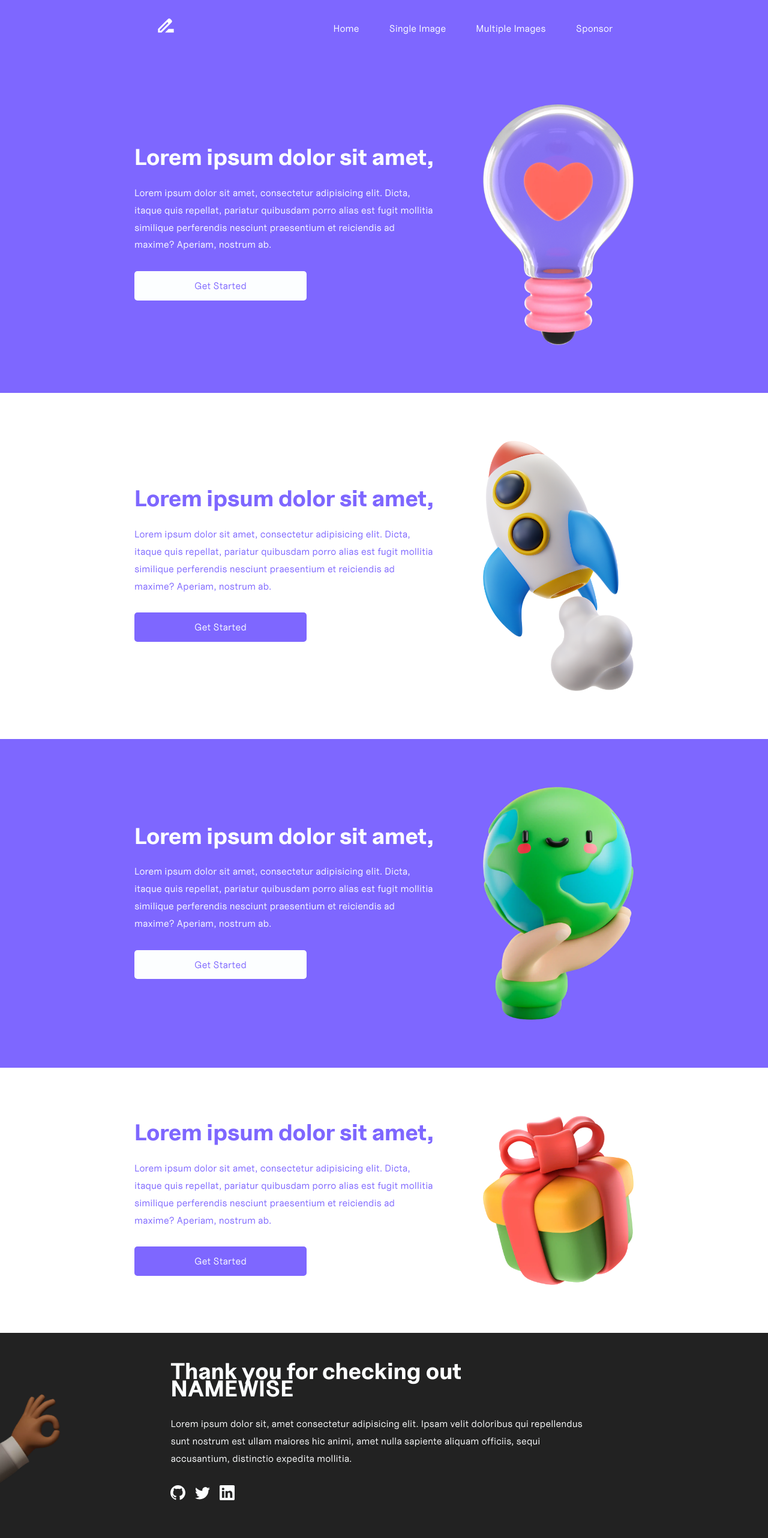
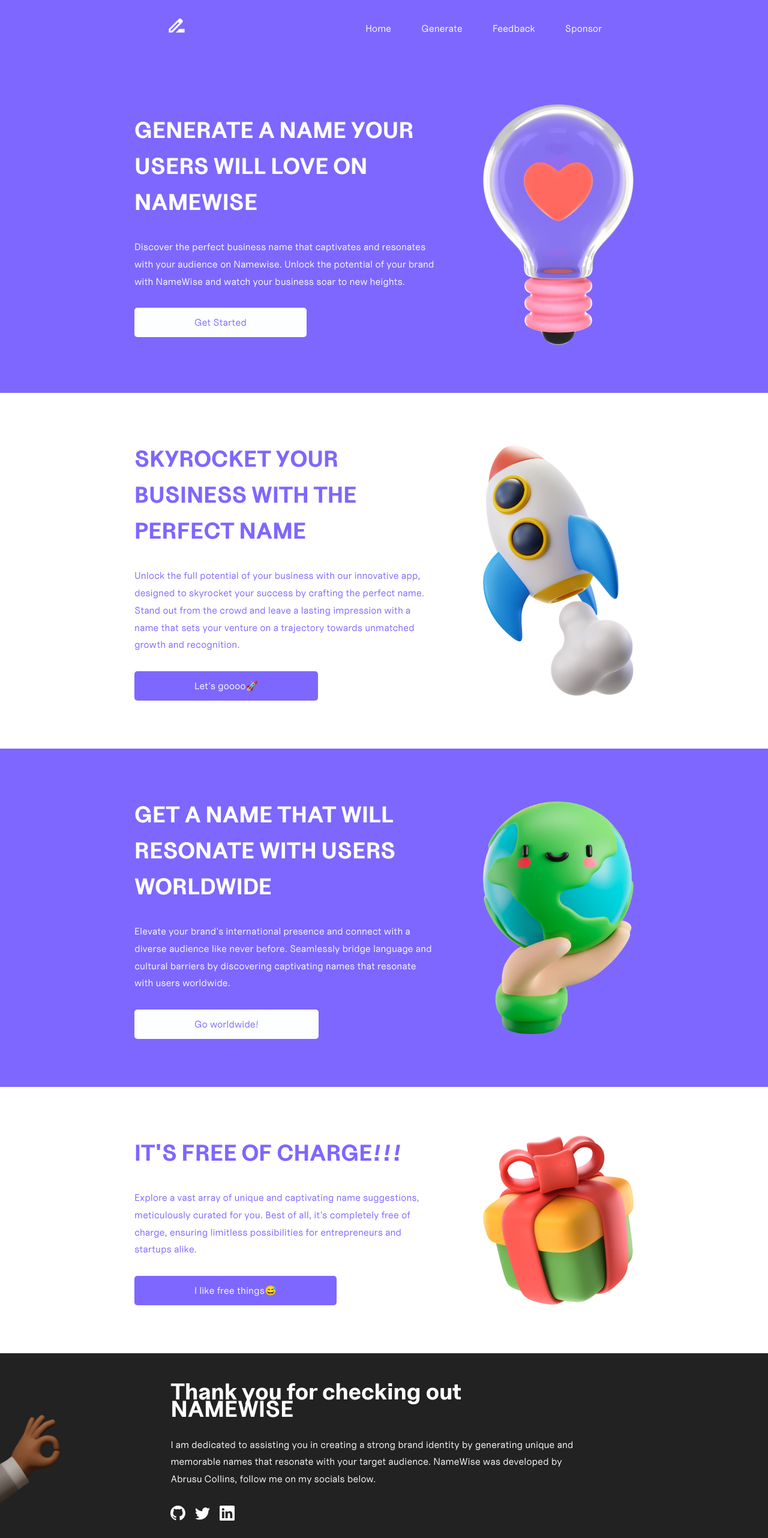
Before and after one commit to abrusu-collins/namewise, a Next.js app: page / in a window 1280 px wide. Shown: the top 2564 px of the page at 60% size. Built offline with nearby package versions, Linux system fonts and the light colour scheme.

Commit message:
copywriting done

```diff
--- a/src/components/Free.jsx
+++ b/src/components/Free.jsx
@@ -6,14 +6,14 @@
       <div className="white">
         <div className="white-inner">
           <div>
-            <p className="white-title">Lorem ipsum dolor sit amet,</p>
+            <p className="white-title">IT&apos;S FREE OF CHARGE!!!</p>
             <p className="white-text">
-              Lorem ipsum dolor sit amet, consectetur adipisicing elit. Dicta,
-              itaque quis repellat, pariatur quibusdam porro alias est fugit
-              mollitia similique perferendis nesciunt praesentium et reiciendis
-              ad maxime? Aperiam, nostrum ab.
+              Explore a vast array of unique and captivating name suggestions,
+              meticulously curated for you. Best of all, it&apos;s
+              completely free of charge, ensuring limitless possibilities for
+              entrepreneurs and startups alike.
             </p>
-            <a href=""> Get Started</a>
+            <a href="">I like free things😅</a>
           </div>
           <img src="/3d/gift.webp" alt="" />
         </div>
--- a/src/components/Hero.jsx
+++ b/src/components/Hero.jsx
@@ -5,12 +5,13 @@
     <div className="violet">
       <div className="violet-inner">
         <div>
-          <p className="violet-title">Lorem ipsum dolor sit amet,</p>
+          <p className="violet-title">
+            GENERATE A NAME YOUR USERS WILL LOVE ON NAMEWISE
+          </p>
           <p className="violet-text">
-            Lorem ipsum dolor sit amet, consectetur adipisicing elit. Dicta,
-            itaque quis repellat, pariatur quibusdam porro alias est fugit
-            mollitia similique perferendis nesciunt praesentium et reiciendis ad
-            maxime? Aperiam, nostrum ab.
+            Discover the perfect business name that captivates and resonates
+            with your audience on Namewise. Unlock the potential of your brand
+            with NameWise and watch your business soar to new heights.
           </p>
           <a href=""> Get Started</a>
         </div>
--- a/src/components/NavBar.jsx
+++ b/src/components/NavBar.jsx
@@ -9,17 +9,17 @@
     <nav>
       <div className="navbar">
         <Link href="/">
-          <MdDriveFileRenameOutline size={35}  color="white"/>
+          <MdDriveFileRenameOutline size={35} color="white" />
         </Link>
         <ul>
           <li>
             <Link href="/">Home</Link>
           </li>
           <li>
-            <Link href="/single">Single Image</Link>
+            <Link href="/single">Generate</Link>
           </li>
           <li>
-            <Link href="/multiple">Multiple Images</Link>
+            <Link href="/multiple">Feedback</Link>
           </li>
           <li>
             <Link href="sponsor">Sponsor</Link>
--- a/src/components/Rocket.jsx
+++ b/src/components/Rocket.jsx
@@ -5,14 +5,17 @@
     <div className="white">
       <div className="white-inner">
         <div>
-          <p className="white-title">Lorem ipsum dolor sit amet,</p>
+          <p className="white-title">
+            SKYROCKET YOUR BUSINESS WITH THE PERFECT NAME
+          </p>
           <p className="white-text">
-            Lorem ipsum dolor sit amet, consectetur adipisicing elit. Dicta,
-            itaque quis repellat, pariatur quibusdam porro alias est fugit
-            mollitia similique perferendis nesciunt praesentium et reiciendis ad
-            maxime? Aperiam, nostrum ab.
+            Unlock the full potential of your business with our innovative app,
+            designed to skyrocket your success by crafting the perfect name.
+            Stand out from the crowd and leave a lasting impression with a name
+            that sets your venture on a trajectory towards unmatched growth and
+            recognition.
           </p>
-          <a href=""> Get Started</a>
+          <a href="">Let&apos;s goooo🚀</a>
         </div>
         <img src="/3d/rocket.png" alt="" />
       </div>
--- a/src/components/Search.jsx
+++ b/src/components/Search.jsx
@@ -9,18 +9,25 @@
       <div className="text">
         <p className="thanks">Thank you for checking out NAMEWISE</p>
         <p className="thanks-text">
-          Lorem ipsum dolor sit, amet consectetur adipisicing elit. Ipsam velit
-          doloribus qui repellendus sunt nostrum est ullam maiores hic animi,
-          amet nulla sapiente aliquam officiis, sequi accusantium, distinctio
-          expedita mollitia.
+          I am dedicated to assisting you in creating a strong brand identity by
+          generating unique and memorable names that resonate with your target
+          audience. NameWise was developed by Abrusu Collins, follow me on my
+          socials below.
         </p>
         <div className="socials">
-          <a href=""><BsGithub/></a>
-          <a href=""><BsTwitter/></a>
-          <a href=""><BsLinkedin/></a>
-
+          <a href="">
+            <BsGithub />
+          </a>
+          <a href="">
+            <BsTwitter />
+          </a>
+          <a href="">
+            <BsLinkedin />
+          </a>
         </div>
-        <p className="copyright">Copyright &copy; {currentYear}. Built by Collins Abrusu</p>
+        <p className="copyright">
+          Copyright &copy; {currentYear}. Built by Collins Abrusu
+        </p>
       </div>
     </div>
   );
--- a/src/components/World.jsx
+++ b/src/components/World.jsx
@@ -5,14 +5,16 @@
     <div className="violet">
       <div className="violet-inner">
         <div>
-          <p className="violet-title">Lorem ipsum dolor sit amet,</p>
+          <p className="violet-title">
+            GET A NAME THAT WILL RESONATE WITH USERS WORLDWIDE
+          </p>
           <p className="violet-text">
-            Lorem ipsum dolor sit amet, consectetur adipisicing elit. Dicta,
-            itaque quis repellat, pariatur quibusdam porro alias est fugit
-            mollitia similique perferendis nesciunt praesentium et reiciendis ad
-            maxime? Aperiam, nostrum ab.
+            Elevate your brand&apos;s international presence and connect with a
+            diverse audience like never before. Seamlessly bridge language and
+            cultural barriers by discovering captivating names that resonate
+            with users worldwide.
           </p>
-          <a href=""> Get Started</a>
+          <a href="">Go worldwide!</a>
         </div>
         <img src="/3d/world.webp" alt="" />
       </div>
--- a/src/styles/index.css
+++ b/src/styles/index.css
@@ -60,6 +60,7 @@
 .violet .violet-inner > div .violet-title {
   font-size: 38px;
   font-family: uncutBold;
+  line-height: 60px;
 }
 .violet .violet-inner > div .violet-text {
   margin: 30px 0;
@@ -91,6 +92,7 @@
 .white .white-inner > div .white-title {
   font-size: 38px;
   font-family: uncutBold;
+  line-height: 60px;
 }
 .white .white-inner > div .white-text {
   margin: 30px 0;
--- a/src/styles/sass/home_page/_violet_bg.scss
+++ b/src/styles/sass/home_page/_violet_bg.scss
@@ -7,6 +7,7 @@
         & .violet-title {
           font-size: 38px;
           font-family: uncutBold;
+          line-height: 60px;
         }
         & .violet-text {
           margin: 30px 0;
--- a/src/styles/sass/home_page/_white_bg.scss
+++ b/src/styles/sass/home_page/_white_bg.scss
@@ -6,6 +6,7 @@
         & .white-title {
           font-size: 38px;
           font-family: uncutBold;
+          line-height: 60px;
         }
         & .white-text {
           margin: 30px 0;
```
